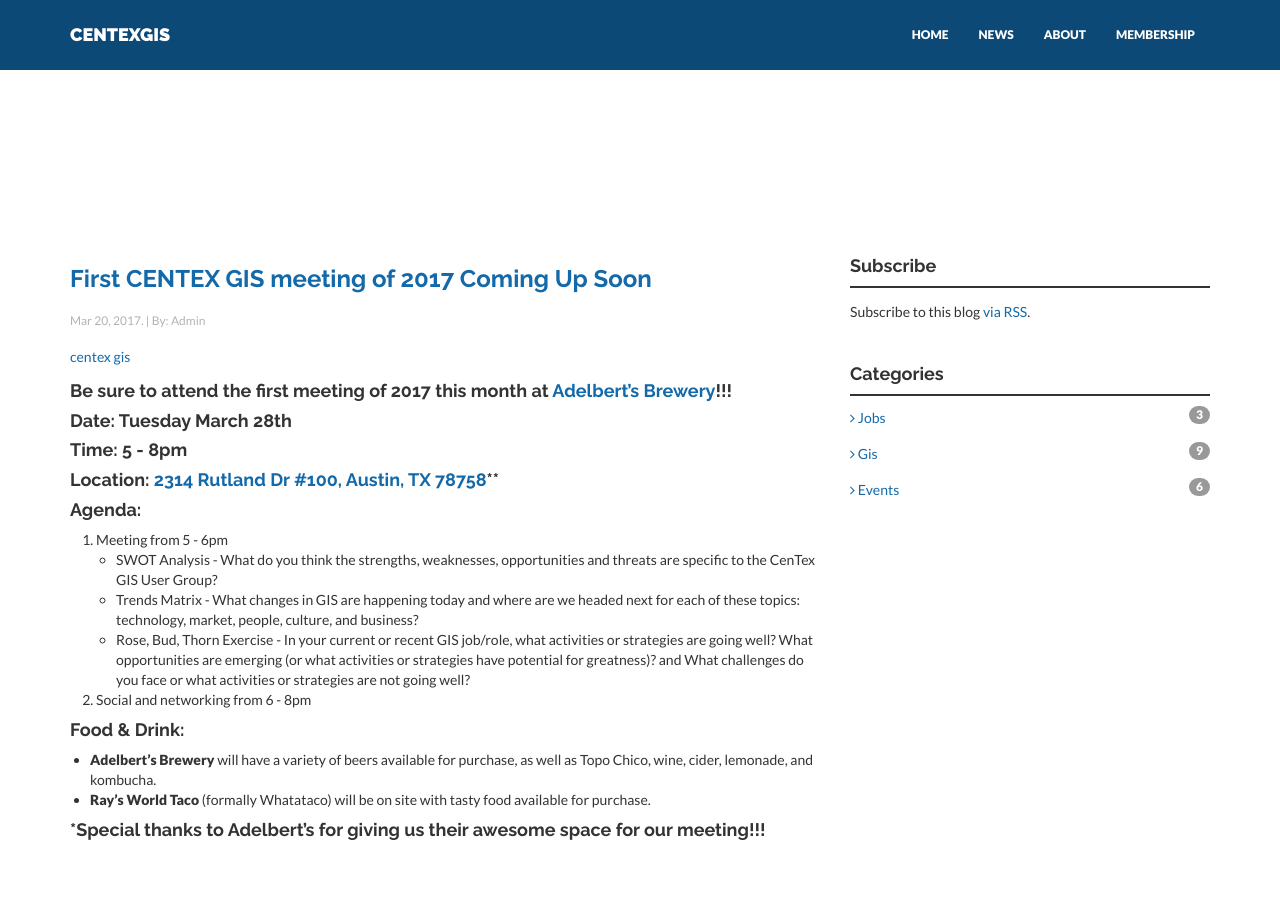
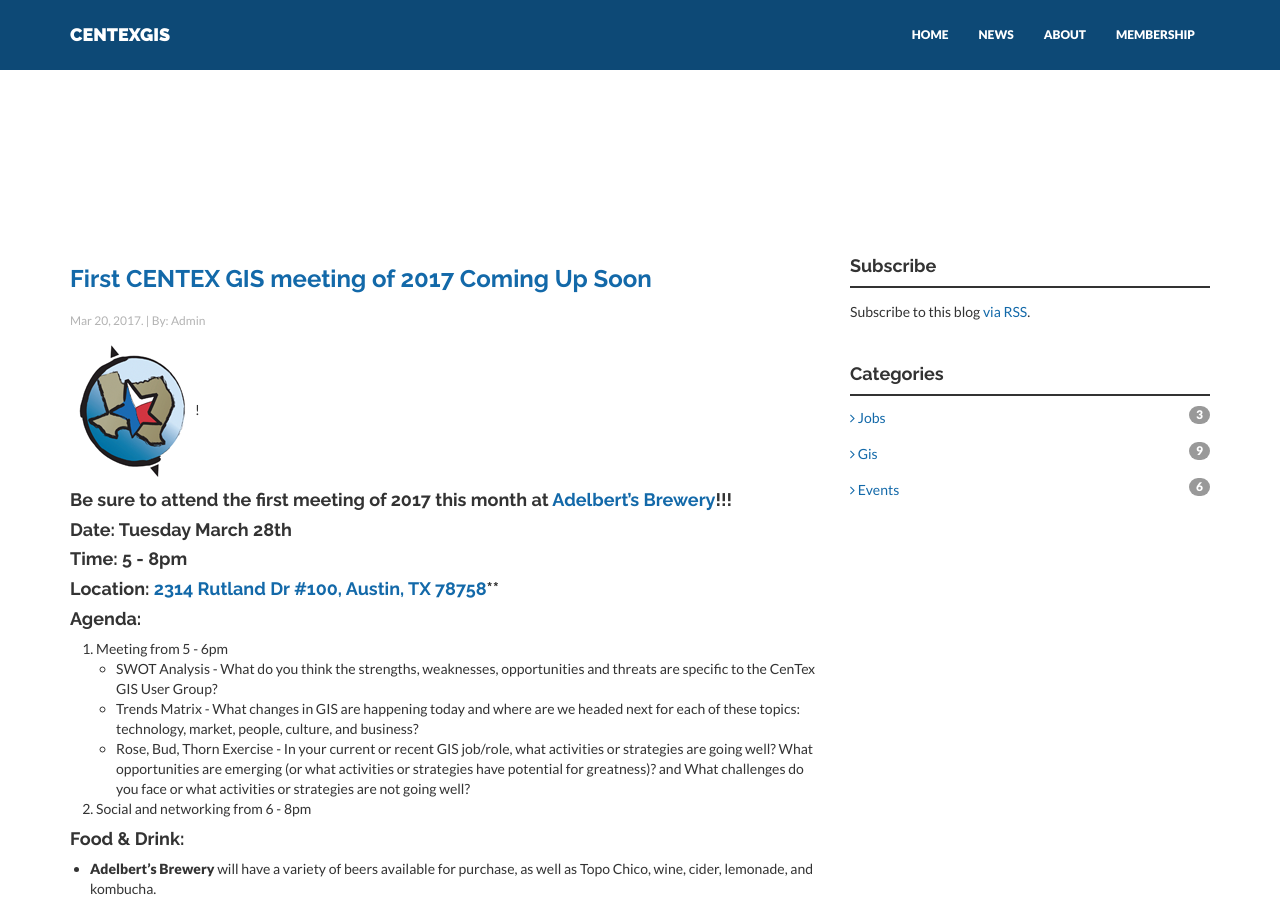
Before and after one commit to centexgis/centexgis.github.io, a Jekyll site: the page built from _posts/events/2017-03-20-centex-gis-meeting-march.md, in a window 1280 px wide and 900 px high. Built offline with Jekyll 4.4.1, drawn with Linux system fonts in a browser that asks for light colours; nearby versions of some CDN libraries.

Commit message:
Update 2017-03-20-centex-gis-meeting-march.md

```diff
--- a/_posts/events/2017-03-20-centex-gis-meeting-march.md
+++ b/_posts/events/2017-03-20-centex-gis-meeting-march.md
@@ -9,7 +9,7 @@ categories:
 - events
 - GIS
 ---
-[centex gis](/assets/img/blog/centex.png)
+![centex gis](/assets/img/blog/centex.png)!
 #### Be sure to attend the first meeting of 2017 this month at [Adelbert's Brewery](http://adelbertsbeer.com/)!!!
 
 #### Date: Tuesday March 28th
```
